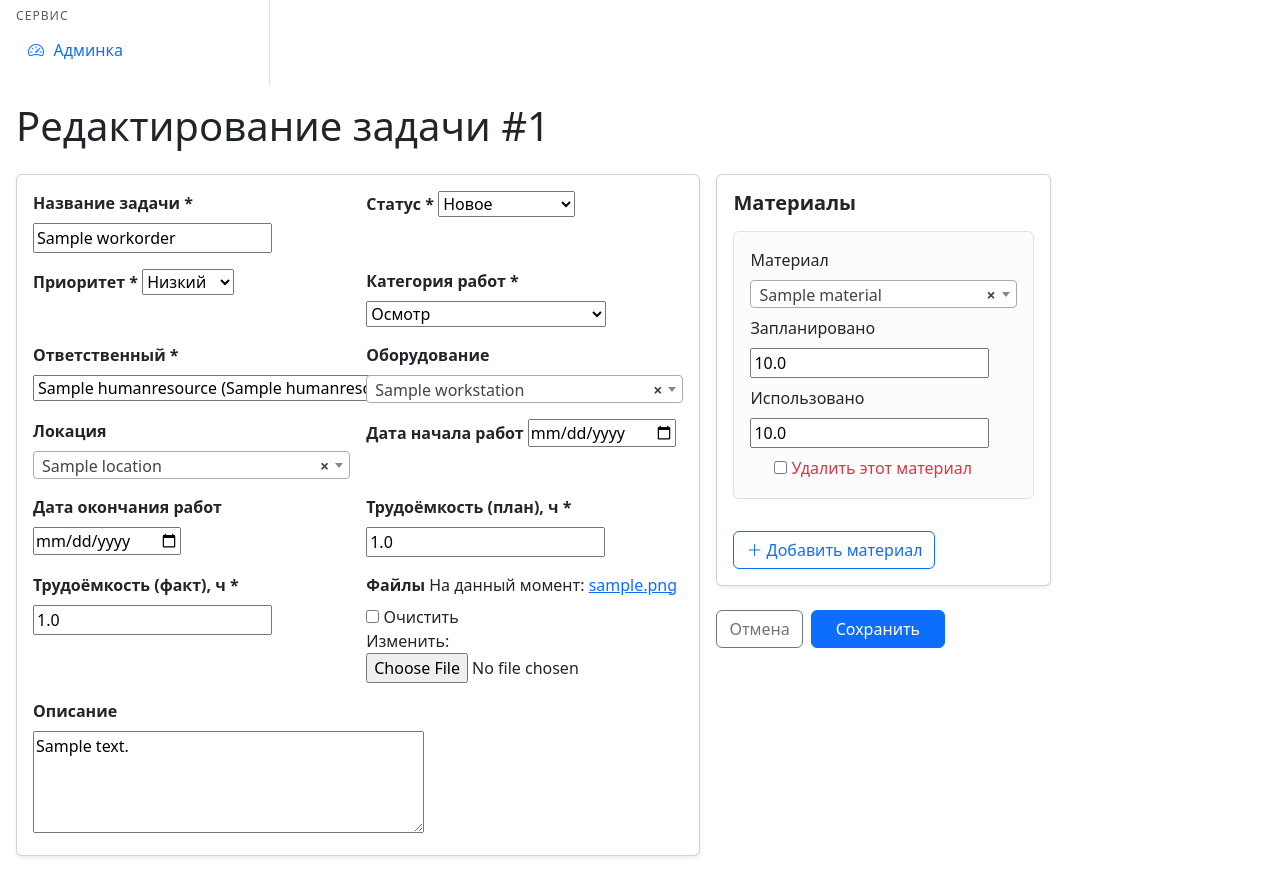
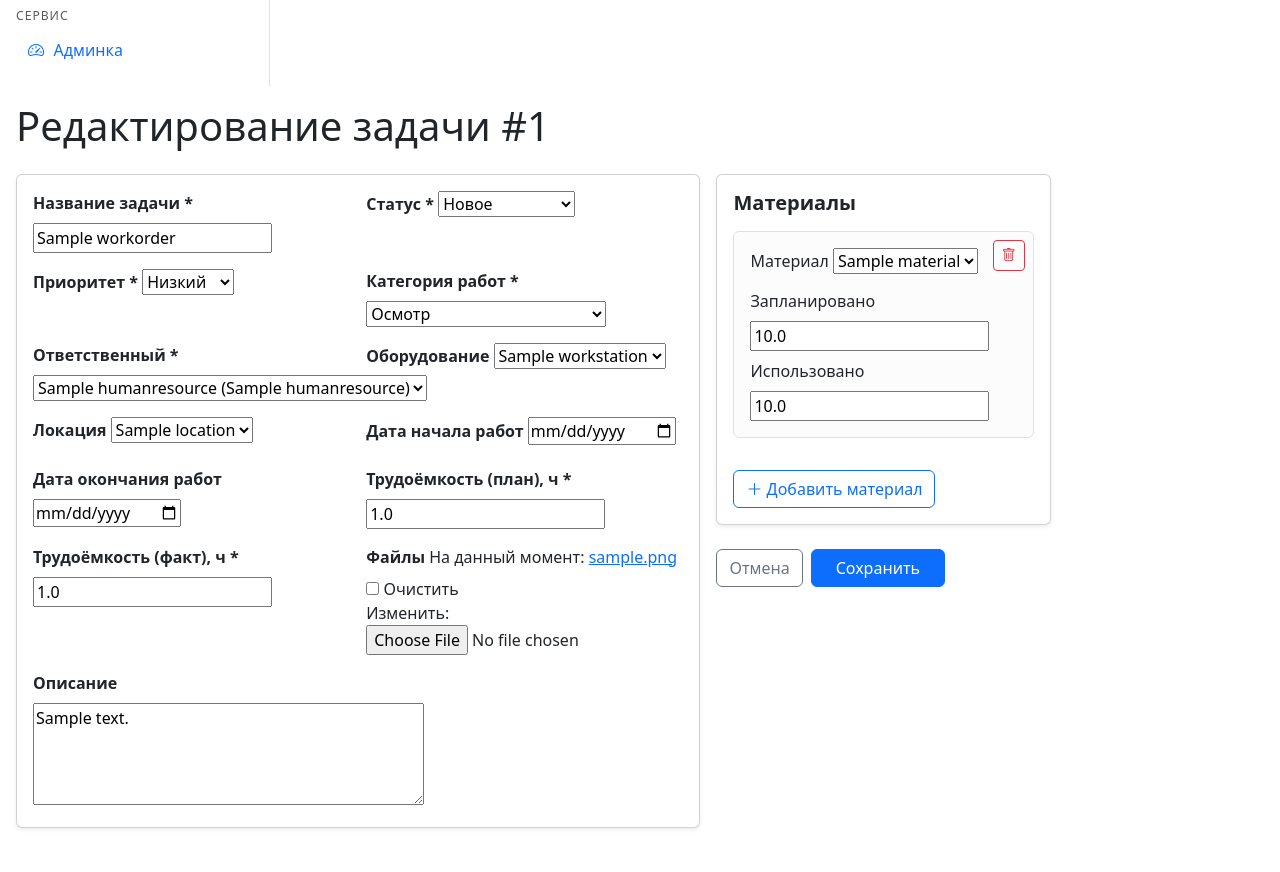
Before and after one commit to evergreen-96/toir, a Django app: page /maintenance/workorders/1/edit/ in a window 1280 px wide. Shown: the part 561-1433 px from the top of the page. After the commit the page ends 1390 px from the top, so only its background shows below. Run offline with Django 5.2, Linux system fonts and the light colour scheme; tables that the repository leaves empty hold one stand-in row (values such as "Sample post"); parts of the project's set-up code (start-up, migrations or seed data) failed here and were passed over; some libraries are stand-ins or nearby versions.

Commit message:
fixed wo form, now u able to del material

```diff
--- a/docker-compose.yml
+++ b/docker-compose.yml
@@ -1,7 +1,7 @@
 services:
   web:
     build: .
-    command: bash -lc "python manage.py migrate && python manage.py collectstatic --noinput && gunicorn toir_project.wsgi:application --bind 0.0.0.0:8000 --workers 3 --reload"
+    command: bash -lc "python manage.py migrate && python manage.py collectstatic --noinput && gunicorn toir_project.wsgi:application --bind 0.0.0.0:9000 --workers 3 --reload"
     env_file: .env
     expose:
       - "8000"
@@ -10,7 +10,6 @@
       - .:/app
       - static:/app/staticfiles
       - media:/app/media
-    # Добавьте эти строки для разработки
     environment:
       - PYTHONUNBUFFERED=1
       - DEBUG=True
--- a/maintenance/views.py
+++ b/maintenance/views.py
@@ -11,7 +11,7 @@
 from dateutil.relativedelta import relativedelta
 
 from assets.models import Workstation
-from .models import WorkOrder, WorkOrderStatus, Priority, WorkCategory, PlannedOrder, IntervalUnit
+from .models import WorkOrder, WorkOrderStatus, Priority, WorkCategory, PlannedOrder, IntervalUnit, WorkOrderMaterial
 from .forms import WorkOrderForm, WorkOrderMaterialFormSet
 from hr.models import HumanResource
 
@@ -113,32 +113,31 @@
 def workorder_create(request):
     if request.method == "POST":
         form = WorkOrderForm(request.POST, request.FILES)
-        formset = WorkOrderMaterialFormSet(request.POST)
 
-        if form.is_valid() and formset.is_valid():
+        if form.is_valid():
             wo = form.save(commit=False)
 
-            # Автоматически устанавливаем location из workstation если не задан
             if wo.workstation and not wo.location:
                 wo.location = wo.workstation.location
 
-            wo.save()
+            wo.save()  # ← тут PK уже есть
 
-            # Сохраняем formset
-            instances = formset.save(commit=False)
-            for instance in instances:
-                instance.workorder = wo
-                instance.save()
+            formset = WorkOrderMaterialFormSet(
+                request.POST,
+                instance=wo   # 🔥 КЛЮЧЕВО
+            )
 
-            messages.success(request, "Задача создана.")
-            return redirect("maintenance:wo_detail", pk=wo.pk)
+            if formset.is_valid():
+                formset.save()
+                messages.success(request, "Задача создана.")
+                return redirect("maintenance:wo_detail", pk=wo.pk)
         else:
             messages.error(request, "Пожалуйста, исправьте ошибки в форме.")
-            print("Form errors:", form.errors)
-            print("Formset errors:", formset.errors)
     else:
         form = WorkOrderForm()
-        formset = WorkOrderMaterialFormSet(queryset=WorkOrderMaterial.objects.none())
+        formset = WorkOrderMaterialFormSet(
+            instance=WorkOrder()  # пустой parent
+        )
 
     return render(request, "maintenance/wo_form.html", {
         "form": form,
--- a/templates/maintenance/wo_form.html
+++ b/templates/maintenance/wo_form.html
@@ -1,21 +1,56 @@
 {% extends "base.html" %}
-{% block title %}{% if create %}Новая задача{% else %}Редактирование{% endif %}{% endblock %}
+{% block title %}
+    {% if create %}Новая задача{% else %}Редактирование задачи #{{ wo.pk }}{% endif %}
+{% endblock %}
+
 {% block content %}
-<h1 class="mb-4">{% if create %}Новая задача{% else %}Редактирование задачи #{{ wo.pk }}{% endif %}</h1>
+<h1 class="mb-4">
+    {% if create %}Новая задача{% else %}Редактирование задачи #{{ wo.pk }}{% endif %}
+</h1>
+
+<style>
+.material-row {
+    position: relative;
+}
+
+.material-row.is-deleted {
+    opacity: 0.5;
+    background-color: #f1f3f5;
+}
+
+.material-row.is-deleted * {
+    text-decoration: line-through;
+    pointer-events: none;
+}
+
+.material-row.is-deleted .material-remove-btn {
+    pointer-events: auto;
+    opacity: 1;
+}
+</style>
 
 <form method="post" enctype="multipart/form-data" class="row g-3">
     {% csrf_token %}
+
+    <!-- Левая колонка -->
     <div class="col-12 col-lg-8">
         <div class="card shadow-sm">
             <div class="card-body">
                 {{ form.non_field_errors }}
+
                 <div class="row g-3">
                     {% for field in form %}
                         <div class="col-md-6">
-              <label class="form-label fw-semibold">{{ field.label }}{% if field.field.required %} *{% endif %}</label>
+                            <label class="form-label fw-semibold">
+                                {{ field.label }}{% if field.field.required %} *{% endif %}
+                            </label>
                             {{ field }}
-              {% if field.help_text %}<div class="form-text">{{ field.help_text }}</div>{% endif %}
-              {% for e in field.errors %}<div class="text-danger small">{{ e }}</div>{% endfor %}
+                            {% if field.help_text %}
+                                <div class="form-text">{{ field.help_text }}</div>
+                            {% endif %}
+                            {% for e in field.errors %}
+                                <div class="text-danger small">{{ e }}</div>
+                            {% endfor %}
                         </div>
                     {% endfor %}
                 </div>
@@ -23,6 +58,7 @@
         </div>
     </div>
 
+    <!-- Правая колонка: материалы -->
     <div class="col-12 col-lg-4">
         <div class="card shadow-sm">
             <div class="card-body">
@@ -32,35 +68,43 @@
 
                 <div id="materials-container">
                     {% for f in formset %}
-            <div class="border rounded p-3 mb-3 bg-light-subtle material-row">
+                        <div class="border rounded p-3 mb-3 material-row bg-light-subtle">
+
                             {% for hf in f.hidden_fields %}
                                 {{ hf }}
                             {% endfor %}
 
+                            <!-- кнопка удаления -->
+                            <button
+                                type="button"
+                                class="btn btn-sm btn-outline-danger position-absolute top-0 end-0 m-2 material-remove-btn"
+                                title="Удалить материал"
+                            >
+                                <i class="bi bi-trash"></i>
+                            </button>
+
+                            <!-- скрытый DELETE -->
+                            <div class="d-none">
+                                {{ f.DELETE }}
+                            </div>
+
                             <div class="mb-2">
                                 <label class="form-label fw-medium">{{ f.material.label }}</label>
                                 {{ f.material }}
-                {% for e in f.material.errors %}<div class="text-danger small">{{ e }}</div>{% endfor %}
+                                {% for e in f.material.errors %}
+                                    <div class="text-danger small">{{ e }}</div>
+                                {% endfor %}
                             </div>
 
-              <div class="row g-2 mb-2">
+                            <div class="row g-2">
                                 <div class="col">
                                     <label class="form-label">{{ f.qty_planned.label }}</label>
                                     {{ f.qty_planned }}
-                  {% for e in f.qty_planned.errors %}<div class="text-danger small">{{ e }}</div>{% endfor %}
                                 </div>
                                 <div class="col">
                                     <label class="form-label">{{ f.qty_used.label }}</label>
                                     {{ f.qty_used }}
-                  {% for e in f.qty_used.errors %}<div class="text-danger small">{{ e }}</div>{% endfor %}
                                 </div>
-              </div>
-
-              <div class="form-check">
-                {{ f.DELETE }}
-                <label class="form-check-label text-danger" for="{{ f.DELETE.id_for_label }}">
-                  Удалить этот материал
-                </label>
                             </div>
 
                             {% if f.non_field_errors %}
@@ -72,7 +116,7 @@
                             {% endif %}
                         </div>
                     {% empty %}
-            <div class="text-muted small">Нет материалов.</div>
+                        <div class="text-muted small">Материалы не добавлены.</div>
                     {% endfor %}
                 </div>
 
@@ -80,17 +124,31 @@
                     <i class="bi bi-plus-lg"></i> Добавить материал
                 </button>
 
-        <!-- Шаблон -->
+                <!-- Шаблон новой строки -->
                 <template id="material-template">
-          <div class="border rounded p-3 mb-3 bg-light material-row">
+                    <div class="border rounded p-3 mb-3 material-row bg-light">
+
                         {% for hf in formset.empty_form.hidden_fields %}
                             {{ hf }}
                         {% endfor %}
+
+                        <button
+                            type="button"
+                            class="btn btn-sm btn-outline-danger position-absolute top-0 end-0 m-2 material-remove-btn"
+                        >
+                            <i class="bi bi-trash"></i>
+                        </button>
+
+                        <div class="d-none">
+                            {{ formset.empty_form.DELETE }}
+                        </div>
+
                         <div class="mb-2">
                             <label class="form-label fw-medium">{{ formset.empty_form.material.label }}</label>
                             {{ formset.empty_form.material }}
                         </div>
-            <div class="row g-2 mb-2">
+
+                        <div class="row g-2">
                             <div class="col">
                                 <label class="form-label">{{ formset.empty_form.qty_planned.label }}</label>
                                 {{ formset.empty_form.qty_planned }}
@@ -100,133 +158,67 @@
                                 {{ formset.empty_form.qty_used }}
                             </div>
                         </div>
-            <div class="form-check">
-              {{ formset.empty_form.DELETE }}
-              <label class="form-check-label text-danger" for="{{ formset.empty_form.DELETE.id_for_label }}">
-                Удалить этот материал
-              </label>
-            </div>
                     </div>
                 </template>
             </div>
         </div>
 
         <div class="d-flex gap-2 mt-4">
-      <a class="btn btn-outline-secondary" href="{% url 'maintenance:wo_list' %}">Отмена</a>
-      <button class="btn btn-primary px-4" type="submit">Сохранить</button>
+            <a class="btn btn-outline-secondary" href="{% url 'maintenance:wo_list' %}">
+                Отмена
+            </a>
+            <button class="btn btn-primary px-4" type="submit">
+                Сохранить
+            </button>
         </div>
     </div>
 </form>
 
 <script>
-document.addEventListener('DOMContentLoaded', function () {
-    // Подключаем зависимости (убедитесь, что jQuery и Select2 загружены!)
-    if (typeof $ === 'undefined' || typeof $.fn.select2 === 'undefined') {
-        console.error('jQuery или Select2 не загружены!');
-        return;
-    }
+document.addEventListener("DOMContentLoaded", function () {
 
-    // Инициализация Select2
-    $('#id_location').select2({
-        placeholder: "Выберите локацию",
-        allowClear: true,
-        width: '100%'
+    // === удаление / восстановление строки ===
+    document.addEventListener("click", function (e) {
+        const btn = e.target.closest(".material-remove-btn");
+        if (!btn) return;
+
+        const row = btn.closest(".material-row");
+        const deleteInput = row.querySelector('input[type="checkbox"][name$="-DELETE"]');
+
+        if (!deleteInput) return;
+
+        deleteInput.checked = !deleteInput.checked;
+        row.classList.toggle("is-deleted", deleteInput.checked);
     });
 
-    $('#id_workstation').select2({
-        placeholder: "Выберите оборудование",
-        allowClear: true,
-        width: '100%'
+    // === добавление новой строки ===
+    const container = document.getElementById("materials-container");
+    const addButton = document.getElementById("add-material");
+    const template = document.getElementById("material-template");
+
+    const prefix = "{{ formset.prefix }}";
+    const totalForms = document.querySelector(`input[name="${prefix}-TOTAL_FORMS"]`);
+    let index = parseInt(totalForms.value, 10);
+
+    addButton.addEventListener("click", function () {
+        const clone = document.importNode(template.content, true);
+
+        clone.querySelectorAll("[name],[id],[for]").forEach(el => {
+            ["name", "id", "for"].forEach(attr => {
+                if (el.hasAttribute(attr)) {
+                    el.setAttribute(
+                        attr,
+                        el.getAttribute(attr).replace(/__prefix__/g, index)
+                    );
+                }
+            });
         });
 
-    // Инициализация для материалов
-    $('#materials-container select[name$="material"]').select2({
-        placeholder: "Выберите материал",
-        allowClear: true,
-        width: '100%'
+        container.appendChild(clone);
+        totalForms.value = index + 1;
+        index += 1;
     });
 
-    // === Динамическая загрузка оборудования ===
-    function updateWorkstations() {
-        const locationId = $('#id_location').val(); // ✅ правильно
-        const currentWorkstation = $('#id_workstation').val();
-
-        if (!locationId) {
-            // Очищаем оборудование
-            $('#id_workstation').empty().append('<option value="">---------</option>');
-            $('#id_workstation').trigger('change'); // уведомляем Select2
-            return;
-        }
-
-        // Показываем "загрузку"
-        $('#id_workstation').empty().append('<option value="">Загрузка...</option>');
-        $('#id_workstation').trigger('change');
-
-        fetch(`{% url 'maintenance:workstations_by_location' %}?location_id=${locationId}`)
-            .then(response => response.json())
-            .then(data => {
-                const select = $('#id_workstation');
-                select.empty();
-                select.append('<option value="">---------</option>');
-                data.forEach(item => {
-                    const option = new Option(item.name, item.id, false, item.id == currentWorkstation);
-                    select.append(option);
-                });
-                select.trigger('change'); // обновить Select2
-            })
-            .catch(error => {
-                console.error('Ошибка загрузки оборудования:', error);
-                $('#id_workstation').empty().append('<option value="">Ошибка загрузки</option>');
-                $('#id_workstation').trigger('change');
-            });
-    }
-
-    // Слушаем изменение локации через jQuery (Select2 генерирует событие 'change')
-    $('#id_location').on('change', updateWorkstations);
-
-    // При первой загрузке
-    if ($('#id_location').val()) {
-        updateWorkstations();
-    }
-
-    // === Добавление материалов ===
-    const container = document.getElementById('materials-container');
-    const addButton = document.getElementById('add-material');
-    const template = document.getElementById('material-template');
-    const prefix = '{{ formset.prefix }}';
-    const totalFormsInput = document.querySelector(`input[name="${prefix}-TOTAL_FORMS"]`);
-    let nextIndex = parseInt(totalFormsInput.value, 10) || 0;
-
-    function addForm() {
-        const clone = document.importNode(template.content, true);
-        clone.querySelectorAll('*').forEach(el => {
-            if (el.hasAttribute('name')) {
-                el.setAttribute('name', el.getAttribute('name').replace(/__prefix__/g, nextIndex));
-            }
-            if (el.hasAttribute('id')) {
-                el.setAttribute('id', el.getAttribute('id').replace(/__prefix__/g, nextIndex));
-            }
-            if (el.hasAttribute('for')) {
-                el.setAttribute('for', el.getAttribute('for').replace(/__prefix__/g, nextIndex));
-            }
-        });
-
-        const newRow = clone.firstElementChild;
-        container.appendChild(newRow);
-
-        // Инициализируем Select2 для нового материала
-        const newSelect = $(newRow).find('select[name$="material"]');
-        newSelect.select2({
-            placeholder: "Выберите материал",
-            allowClear: true,
-            width: '100%'
-        });
-
-        totalFormsInput.value = nextIndex + 1;
-        nextIndex += 1;
-    }
-
-    addButton.addEventListener('click', addForm);
 });
 </script>
 {% endblock %}
--- a/toir_project/settings.py
+++ b/toir_project/settings.py
@@ -25,7 +25,7 @@
 # SECURITY WARNING: keep the secret key used in production secret!
 SECRET_KEY = 'django-insecure-kr74)a-tp!ya$cm#lah6kj@2-2%0*ukgn*e($31xk&^&n*^@of'
 
-ALLOWED_HOSTS = []
+ALLOWED_HOSTS = ["*"]
 APPEND_SLASH = True
 DATA_UPLOAD_MAX_NUMBER_FIELDS = 10240
 # Application definition
```
Also changed, not shown: templates/maintenance/plan_form.html (+7 -13 lines), 2 other files. Lines whose indentation alone changed are shown as unchanged.
